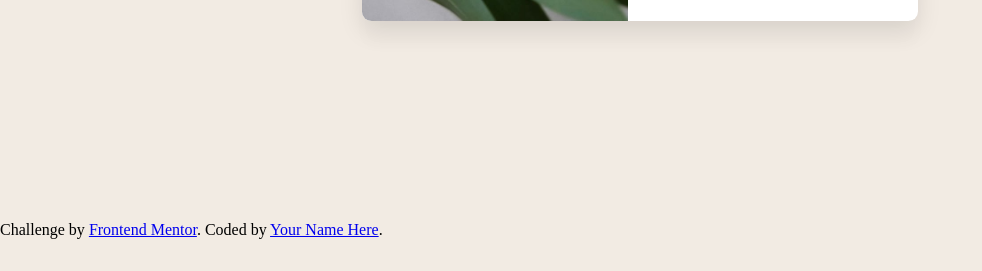
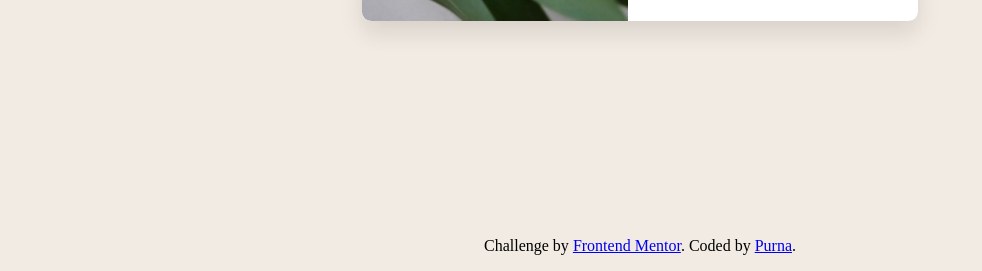
Before and after one commit to purna-dev/Product-preview-card-component, a plain HTML site: page index.html in a window 1280 px wide. Shown: the part 579-850 px from the top of the page, without its empty margins (0-982 px from the left). Before the commit the page ends 818 px from the top, so only its background shows below. Drawn offline with Linux system fonts and the light colour scheme.

Commit message:
final commit

```diff
--- a/css/app.css
+++ b/css/app.css
@@ -29,7 +29,6 @@ body {
 }
 
 .container {
-    /* padding: 1em; */
     min-height: 100vh;
     display: flex;
     justify-content: center;
@@ -37,7 +36,7 @@ body {
 }
 
 .product_item {
-    /* width: 550px; */
+
     max-height: 400px;
     background-color: var(--White);
     box-shadow: var(--new-box-shadow);
@@ -144,6 +143,10 @@ img {
     left: -0.5rem;
     /* padding: 1.1rem; */
 }
+footer{
+    text-align: center;
+    margin: 1rem;
+}
 
 @media (max-width:800px) {
     .container{
--- a/index.html
+++ b/index.html
@@ -76,7 +76,7 @@
   <footer>
     <div class="attribution">
       Challenge by <a href="https://www.frontendmentor.io?ref=challenge" target="_blank">Frontend Mentor</a>.
-      Coded by <a href="#">Your Name Here</a>.
+      Coded by <a href="https://purnachandra.me/">Purna</a>.
     </div>
   </footer>
 </body>
```
